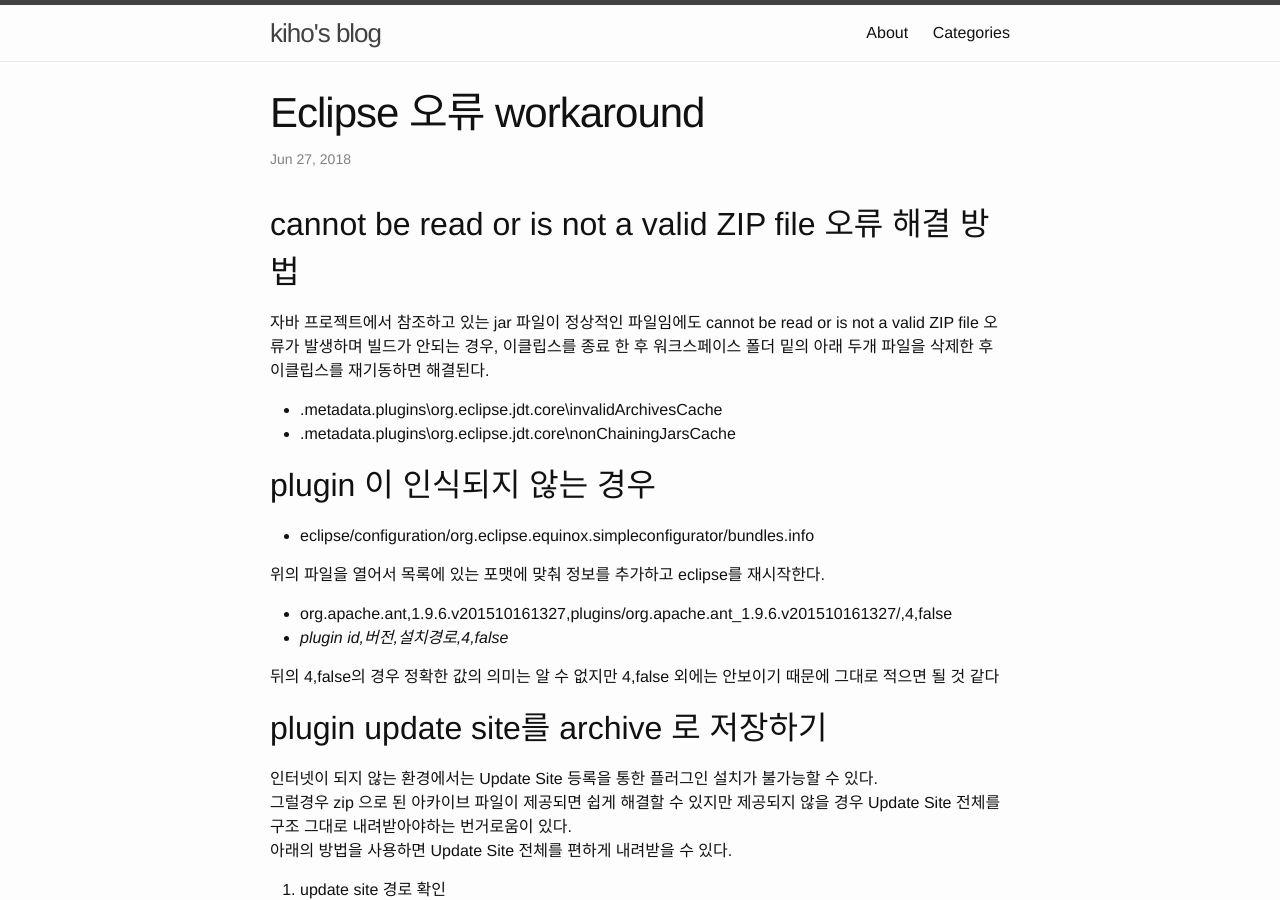
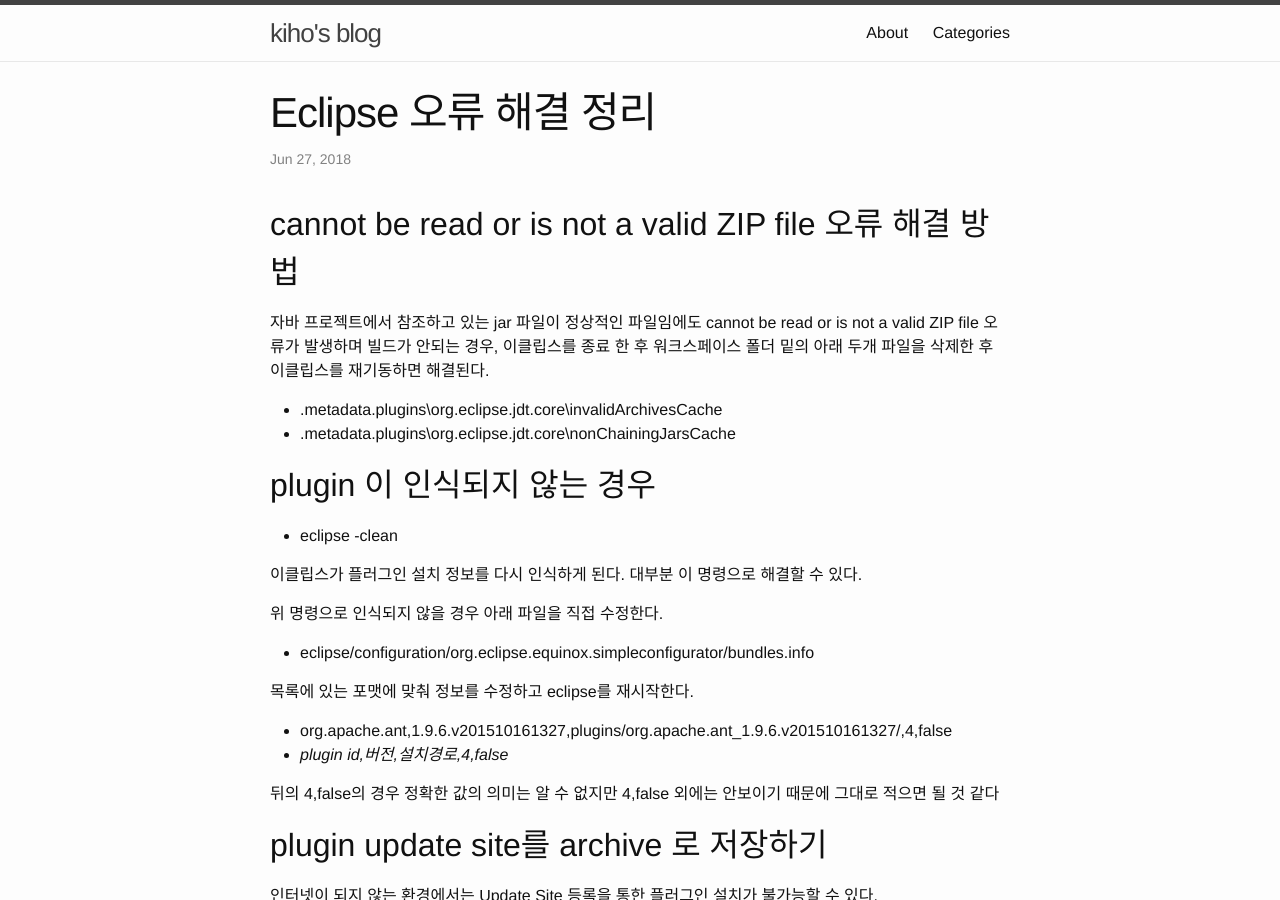
Before and after one commit to syspro86/syspro86.github.io, a Jekyll site: the page built from _posts/2018-06-26-eclipse-workaround.md, in a window 1280 px wide and 900 px high. Built offline with Jekyll 4.4.1, drawn with Linux system fonts in a browser that asks for light colours; comment, search, counter and statistics services are not loaded.

Commit message:
eclipse -clean 내용 추가

```diff
--- a/_posts/2018-06-26-eclipse-workaround.md
+++ b/_posts/2018-06-26-eclipse-workaround.md
@@ -1,6 +1,6 @@
 ---
 layout: post
-title:  "Eclipse 오류 workaround"
+title:  "Eclipse 오류 해결 정리"
 date:   2018-06-27 20:57:00 +0900
 categories: java eclipse
 ---
@@ -14,9 +14,15 @@
 
 ## plugin 이 인식되지 않는 경우
 
+* eclipse -clean
+
+이클립스가 플러그인 설치 정보를 다시 인식하게 된다. 대부분 이 명령으로 해결할 수 있다.
+
+위 명령으로 인식되지 않을 경우 아래 파일을 직접 수정한다.
+
 * eclipse/configuration/org.eclipse.equinox.simpleconfigurator/bundles.info
 
-위의 파일을 열어서 목록에 있는 포맷에 맞춰 정보를 추가하고 eclipse를 재시작한다.
+목록에 있는 포맷에 맞춰 정보를 수정하고 eclipse를 재시작한다.
 
 * org.apache.ant,1.9.6.v201510161327,plugins/org.apache.ant_1.9.6.v201510161327/,4,false
 * *plugin id,버전,설치경로,4,false*
```
